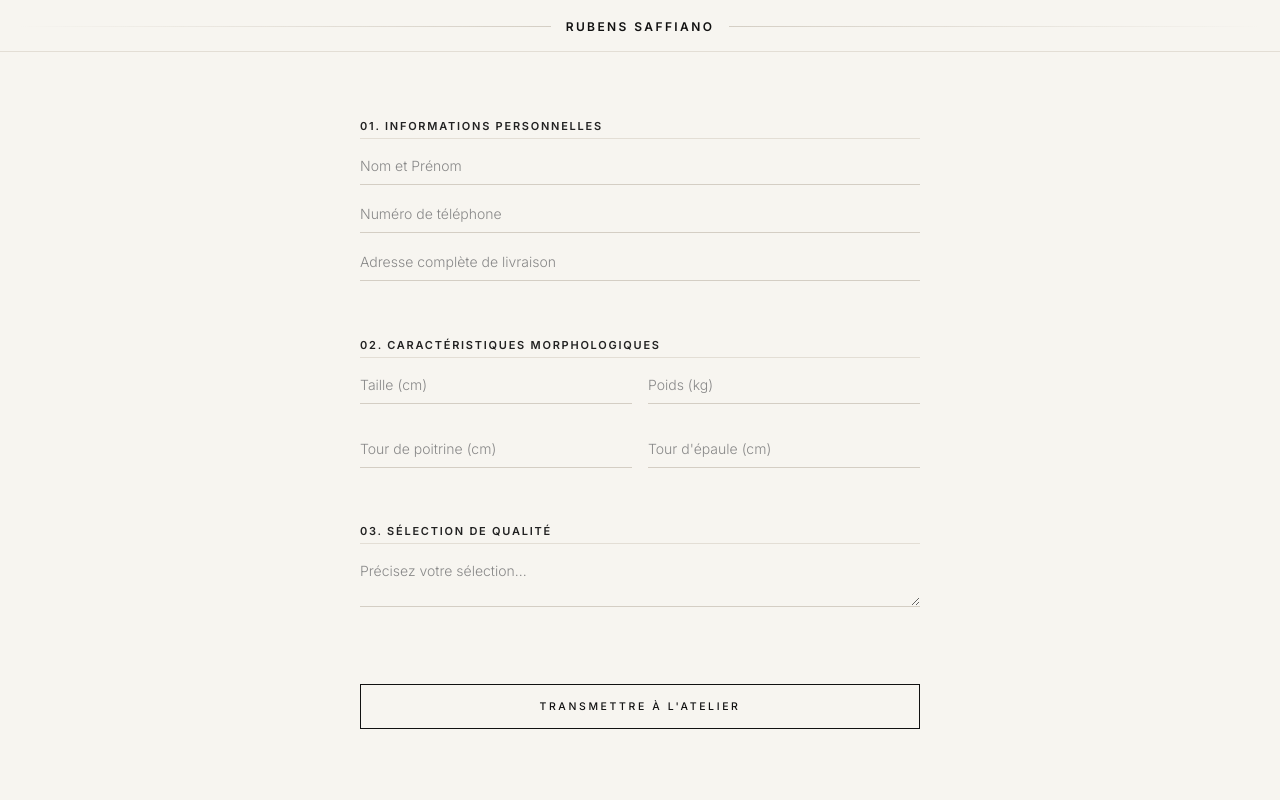
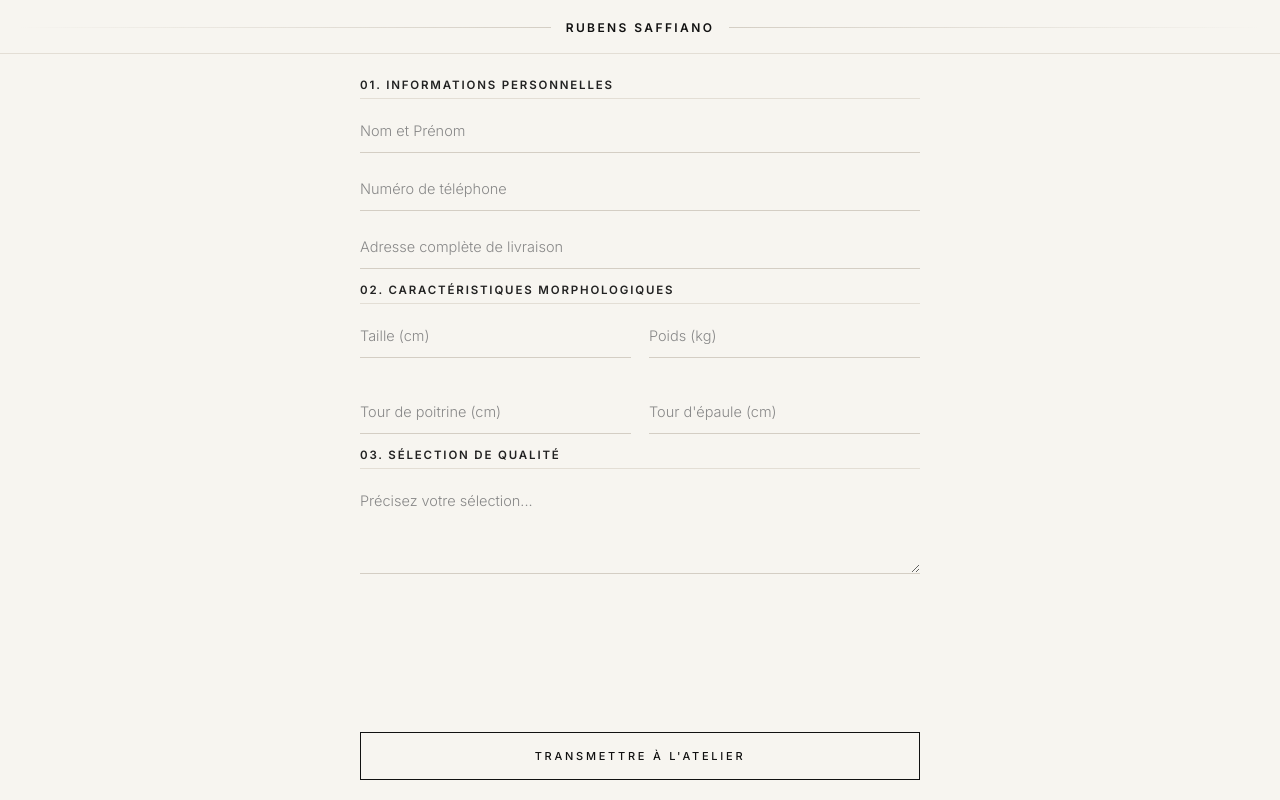
Before and after one commit to rubens-saffiano-editions/f-9823-.94-, a plain HTML site: page index.html in a window 1280 px wide. Drawn offline with Linux system fonts and the light colour scheme.

Commit message:
Update index.html

```diff
--- a/index.html
+++ b/index.html
@@ -31,7 +31,7 @@
 
   /* --- En-tête épuré & Vagues de luxe animées --- */
   header.entete {
-    height: 52px;
+    height: 54px;
     display: flex;
     align-items: center;
     justify-content: center;
@@ -94,41 +94,41 @@
   .d-3 { animation-delay: 0.3s; }
   .d-4 { animation-delay: 0.4s; }
 
-  /* --- Conteneur fluide et parfaitement réparti --- */
+  /* --- Conteneur principal qui occupe tout l'espace et répartit le vide proprement --- */
   .conteneur {
     flex: 1;
     max-width: 600px;
     width: 100%;
     margin: 0 auto;
-    padding: 20px 20px 24px;
+    padding: 24px 20px 20px;
     display: flex;
     flex-direction: column;
-    justify-content: space-evenly;
+    justify-content: space-between;
   }
 
   .titre-section {
-    font-size: 11px;
+    font-size: 11.5px;
     font-weight: 600;
     letter-spacing: .16em;
     text-transform: uppercase;
-    margin: 14px 0 8px 0;
+    margin: 18px 0 10px 0;
     border-bottom: 1px solid #e3ded5;
-    padding-bottom: 5px;
+    padding-bottom: 6px;
     color: #222;
   }
   .titre-section:first-child { margin-top: 0; }
 
-  .champ { margin-bottom: 10px; position: relative; }
+  .champ { margin-bottom: 14px; position: relative; }
   .champ input, .champ textarea {
     width: 100%;
     font-family: var(--f);
-    font-size: 14px;
+    font-size: 14.5px;
     font-weight: 300;
     color: #111;
     border: 0;
     border-bottom: 1px solid #d4cec4;
     background: transparent;
-    padding: 10px 0;
+    padding: 13px 0;
     outline: none;
     border-radius: 0;
     appearance: none;
@@ -138,20 +138,21 @@
     border-bottom: 1px solid #111;
   }
   .champ input::placeholder, .champ textarea::placeholder { color: #888; }
-  .champ textarea { resize: vertical; min-height: 55px; }
-  .grille { display: grid; grid-template-columns: 1fr 1fr; gap: 16px; }
+  /* On agrandit un tout petit peu la zone de texte pour qu'elle respire mieux */
+  .champ textarea { resize: vertical; min-height: 95px; }
+  .grille { display: grid; grid-template-columns: 1fr 1fr; gap: 18px; }
 
-  /* --- Bouton d'action élégant --- */
+  /* --- Bouton d'action parfaitement intégré --- */
   .bouton {
     display: block;
     width: 100%;
-    margin-top: 16px;
+    margin-top: 15px;
     background: #F7F5F0;
     color: #111;
     border: 1px solid #111;
-    padding: 15px;
+    padding: 16px;
     font-family: var(--f);
-    font-size: 10.5px;
+    font-size: 11px;
     font-weight: 500;
     letter-spacing: .25em;
     text-transform: uppercase;
@@ -191,6 +192,7 @@
 
   <main class="conteneur" id="zone-formulaire">
 
+    <div>
       <!-- Section 1 -->
       <div class="anim d-1">
         <div class="titre-section">01. Informations Personnelles</div>
@@ -229,6 +231,7 @@
         <div class="titre-section">03. Sélection de Qualité</div>
         <div class="champ">
           <textarea id="qualite" placeholder="Précisez votre sélection..."></textarea>
+        </div>
       </div>
     </div>
 
```
Lines whose indentation alone changed are shown as unchanged.
